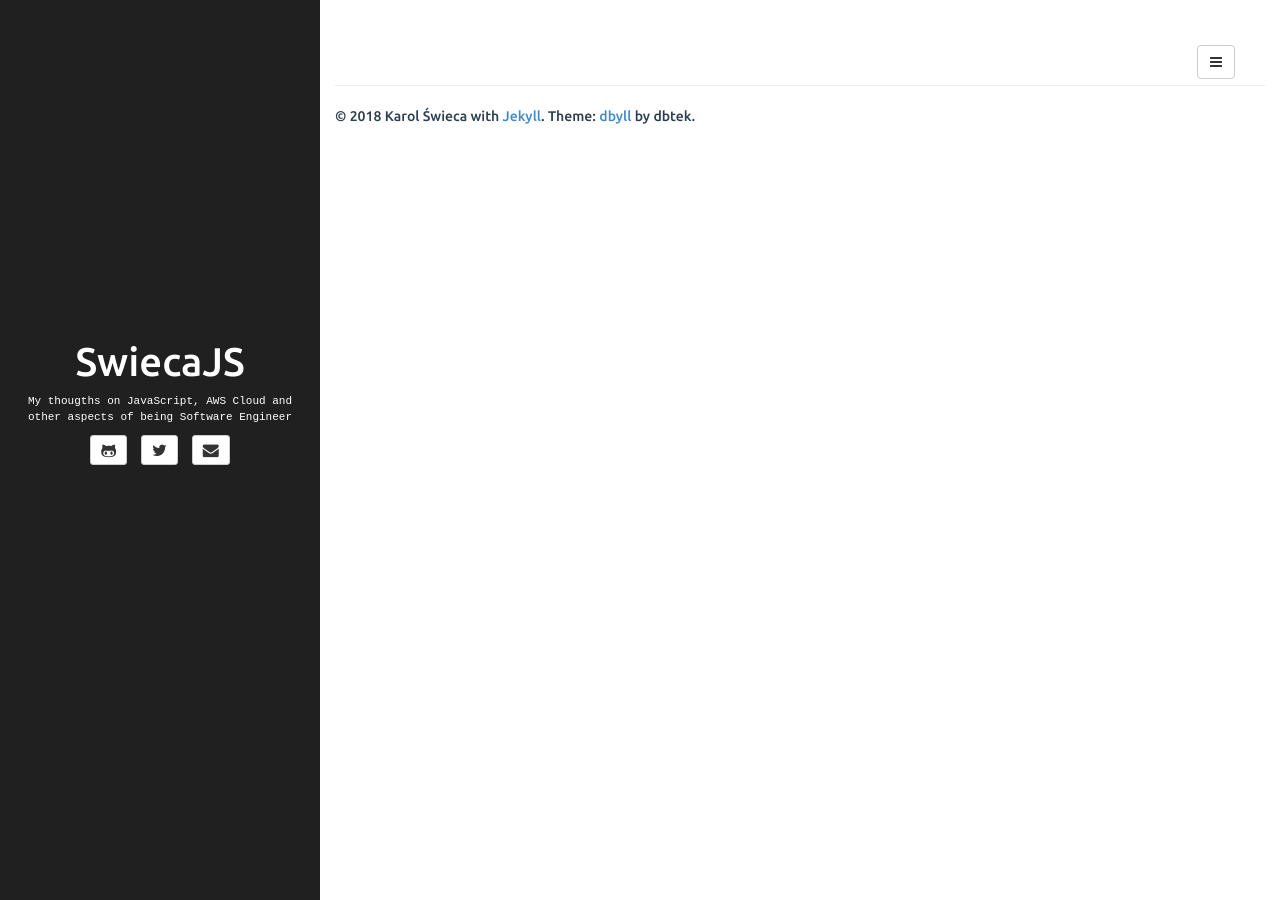
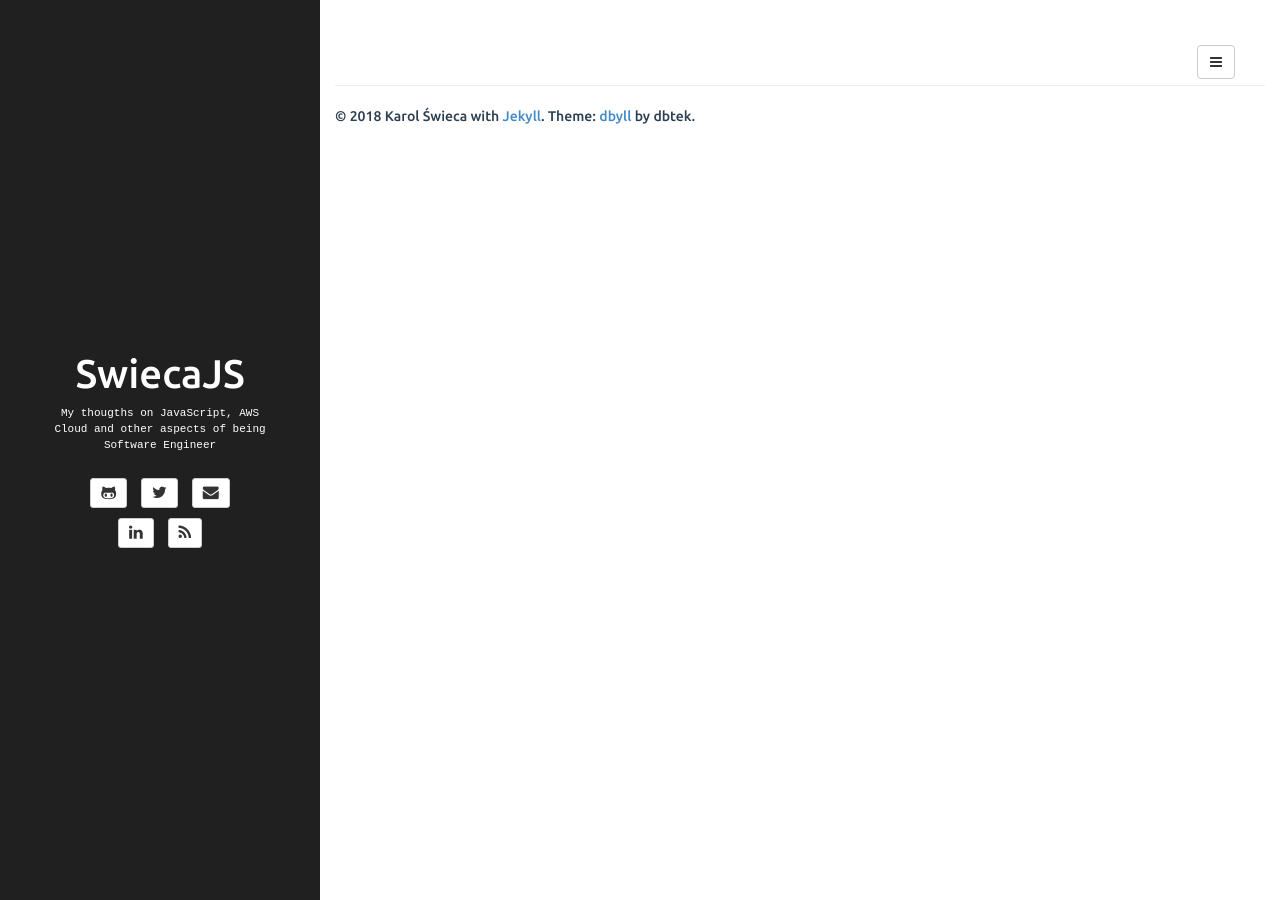
Before and after one commit to swiecaJS/swiecaJS.github.io, a Jekyll site: the page built from about.markdown, in a window 1280 px wide. Built offline with Jekyll 4.4.1, drawn with Linux system fonts in a browser that asks for light colours.

Commit message:
css fixes

```diff
--- a/_includes/sidebar.html
+++ b/_includes/sidebar.html
@@ -1,4 +1,5 @@
 <!-- sidebar.html -->
+<article class="sidebar__wrapper">
 	<header class="sidebar-header" role="banner">
 		<a href="{{ site.BASE_PATH }}/">
 			<!-- <img src="https://upload.wikimedia.org/wikipedia/commons/1/1a/Code.jpg" class="img-circle" /> -->
@@ -60,4 +61,5 @@
 			</li>
 		</ul>
 	</div>
+</article>
 <!-- sidebar.html end -->
--- a/assets/css/style.css
+++ b/assets/css/style.css
@@ -9,9 +9,13 @@ body{
 .sidebar {
 	position: fixed;
 	top: 0px;
-	padding-top: 25%;
 	background-color: #202020;
 	color: #fff;
+	display: flex !important;
+	justify-content: center;
+	align-items: center;
+	height: 100vh;
+	min-height: auto!important;
 }
 
 .sidebar-header {
@@ -42,6 +46,10 @@ a.nav-link:hover { color: #777; }
 	font-size: 11px;
 	margin: 0 auto;
 	margin-bottom: 10px;
+	padding: 0 20px;
+}
+div#contact-list {
+    padding-top: 1em;
 }
 
 #contact-list li .fa,
@@ -80,6 +88,7 @@ article .share .gplus:hover {
 
 #contact-list-secondary {
 	padding-bottom: 10px;
+	display: block
 }
 
 .page-header {
@@ -112,9 +121,17 @@ article {
 	padding: 0 5% 0;
 }
 
+article.sidebar__wrapper {
+    margin: 0;
+}
+
 article.home div a, article.home pre a { color: #2c3e50; }
 article.home div a:hover, article.home pre a:hover { color: #2c3e50; text-decoration: none; }
-article img { max-width: 100%; }
+article img {
+	max-width: 100%;
+	display: block;
+	margin: 0 auto;
+}
 
 h1,h2,h3,h4,h5,h6 { font-family: 'Ubuntu', sans-serif; }
 article.home h1,
--- a/assets/js/app.js
+++ b/assets/js/app.js
@@ -6,13 +6,13 @@
     $sidebarStyles += ' min-height: ' + $(document).height() + 'px;';
     $('.sidebar').attr('style', $sidebarStyles);
 
-    /* Secondary contact links */
-    var $scontacts = $('#contact-list-secondary');
-    var $contactList = $('#contact-list');
+    // /* Secondary contact links */
+    // var $scontacts = $('#contact-list-secondary');
+    // var $contactList = $('#contact-list');
 
-    $scontacts.hide();
-    $contactList.mouseenter(function(){ $scontacts.fadeIn(); });
-    $contactList.mouseleave(function(){ $scontacts.fadeOut(); });
+    // $scontacts.hide();
+    // $contactList.mouseenter(function(){ $scontacts.fadeIn(); });
+    // $contactList.mouseleave(function(){ $scontacts.fadeOut(); });
 
     /**
      * Tags & categories tab activation based on hash value. If hash is undefined then first tab is activated.
```
Also changed, not shown: favicon.ico (added). Lines whose indentation alone changed are shown as unchanged.
